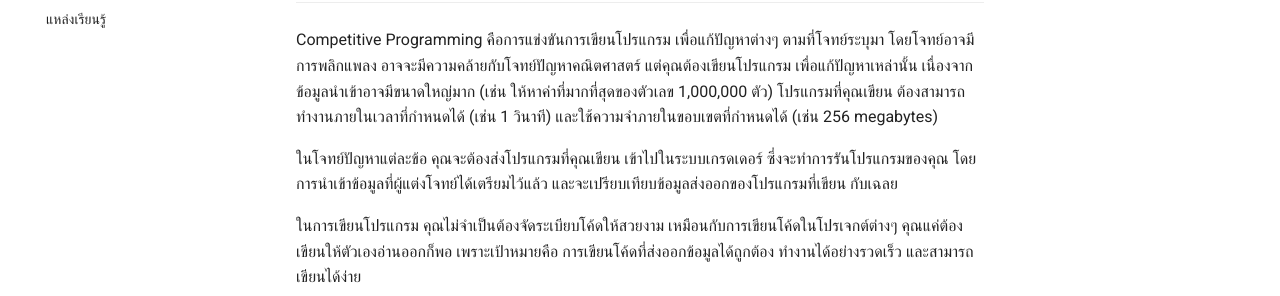
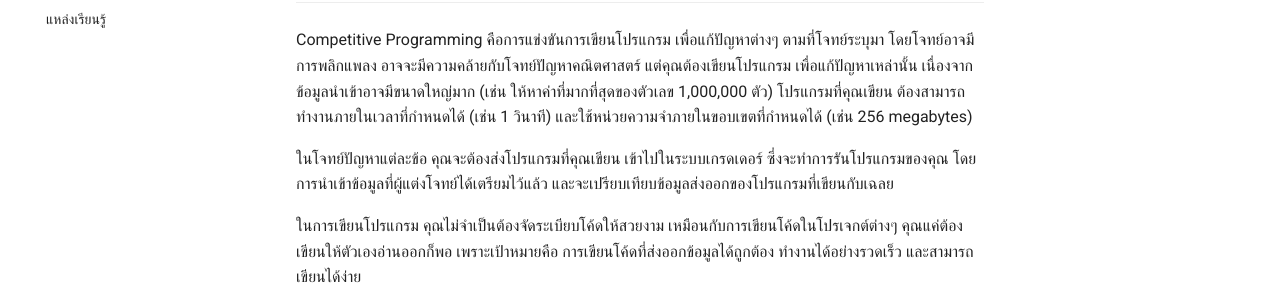
Before and after one commit to thai-cp/thai-cp.github.io, an MkDocs documentation site: the page built from docs/general/intro-cp.md, in a window 1280 px wide. Shown: the part 239-535 px from the top of the page. Built offline with MkDocs 1.6.1 and Material for MkDocs 9.7.7, drawn with Linux system fonts in a browser that asks for light colours.

Commit message:
Fix คำตกหล่น

```diff
--- a/docs/general/intro-cp.md
+++ b/docs/general/intro-cp.md
@@ -3,8 +3,8 @@ title: อะไรคือ Competitive Programming?
 author: Pakin Olanraktham
 ---
 
-Competitive Programming คือการแข่งขันการเขียนโปรแกรม เพื่อแก้ปัญหาต่างๆ ตามที่โจทย์ระบุมา โดยโจทย์อาจมีการพลิกแพลง อาจจะมีความคล้ายกับโจทย์ปัญหาคณิตศาสตร์ แต่คุณต้องเขียนโปรแกรม เพื่อแก้ปัญหาเหล่านั้น เนื่องจากข้อมูลนำเข้าอาจมีขนาดใหญ่มาก (เช่น ให้หาค่าที่มากที่สุดของตัวเลข 1,000,000 ตัว) โปรแกรมที่คุณเขียน ต้องสามารถทำงานภายในเวลาที่กำหนดได้ (เช่น 1 วินาที) และใช้ความจำภายในขอบเขตที่กำหนดได้ (เช่น 256 megabytes)
+Competitive Programming คือการแข่งขันการเขียนโปรแกรม เพื่อแก้ปัญหาต่างๆ ตามที่โจทย์ระบุมา โดยโจทย์อาจมีการพลิกแพลง อาจจะมีความคล้ายกับโจทย์ปัญหาคณิตศาสตร์ แต่คุณต้องเขียนโปรแกรม เพื่อแก้ปัญหาเหล่านั้น เนื่องจากข้อมูลนำเข้าอาจมีขนาดใหญ่มาก (เช่น ให้หาค่าที่มากที่สุดของตัวเลข 1,000,000 ตัว) โปรแกรมที่คุณเขียน ต้องสามารถทำงานภายในเวลาที่กำหนดได้ (เช่น 1 วินาที) และใช้หน่วยความจำภายในขอบเขตที่กำหนดได้ (เช่น 256 megabytes)
 
-ในโจทย์ปัญหาแต่ละข้อ คุณจะต้องส่งโปรแกรมที่คุณเขียน เข้าไปในระบบเกรดเดอร์ ซึ่งจะทำการรันโปรแกรมของคุณ โดยการนำเข้าข้อมูลที่ผู้แต่งโจทย์ได้เตรียมไว้แล้ว และจะเปรียบเทียบข้อมูลส่งออกของโปรแกรมที่เขียน กับเฉลย
+ในโจทย์ปัญหาแต่ละข้อ คุณจะต้องส่งโปรแกรมที่คุณเขียน เข้าไปในระบบเกรดเดอร์ ซึ่งจะทำการรันโปรแกรมของคุณ โดยการนำเข้าข้อมูลที่ผู้แต่งโจทย์ได้เตรียมไว้แล้ว และจะเปรียบเทียบข้อมูลส่งออกของโปรแกรมที่เขียนกับเฉลย
 
 ในการเขียนโปรแกรม คุณไม่จำเป็นต้องจัดระเบียบโค้ดให้สวยงาม เหมือนกับการเขียนโค้ดในโปรเจกต์ต่างๆ คุณแค่ต้องเขียนให้ตัวเองอ่านออกก็พอ เพราะเป้าหมายคือ การเขียนโค้ดที่ส่งออกข้อมูลได้ถูกต้อง ทำงานได้อย่างรวดเร็ว และสามารถเขียนได้ง่าย
```
